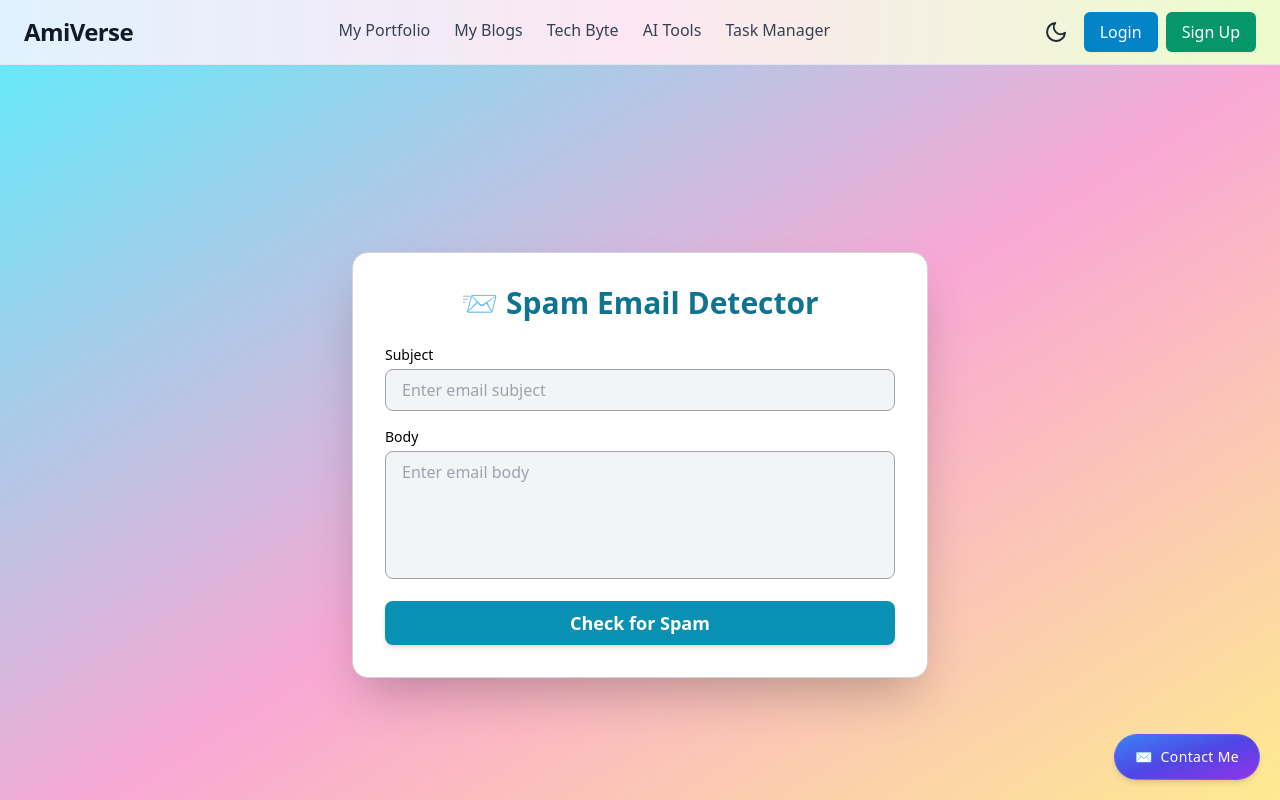
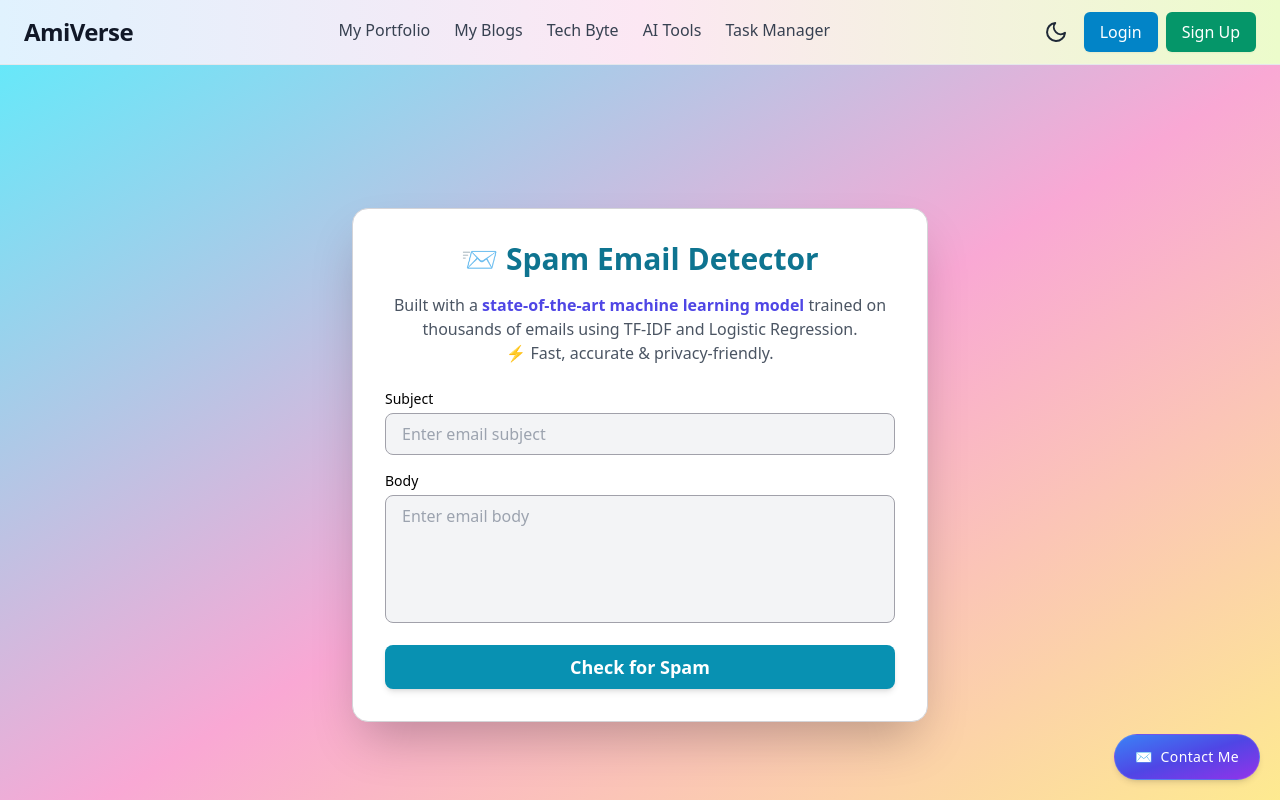
Before and after one commit to amritanshu99/amiwrites-UI, a React (Create React App) app: page /spam-check in a window 1280 px wide. Built offline with nearby package versions, Linux system fonts and the light colour scheme.

Commit message:
Adding spam detector

```diff
--- a/src/components/SpamDectector/SpamDetector.jsx
+++ b/src/components/SpamDectector/SpamDetector.jsx
@@ -31,9 +31,14 @@ const SpamDetector = () => {
 
   return (
     <div className="flex flex-col items-center justify-center min-h-screen px-4 py-10 bg-gradient-to-br from-cyan-300 via-pink-300 to-yellow-200 text-black dark:bg-gradient-to-br dark:from-zinc-950 dark:via-zinc-900 dark:to-zinc-950 dark:text-white transition-colors duration-300">
+      <div className="w-full max-w-xl bg-white dark:bg-zinc-900 p-8 rounded-2xl shadow-2xl border border-zinc-300 dark:border-zinc-700">
+        <h1 className="text-3xl font-bold mb-4 text-center text-cyan-700 dark:text-cyan-400">📨 Spam Email Detector</h1>
 
-      <div className="w-full max-w-xl bg-white dark:bg-zinc-900 p-8 rounded-2xl shadow-2xl border border-zinc-300 dark:border-zinc-700">
-        <h1 className="text-3xl font-bold mb-6 text-center text-cyan-700 dark:text-cyan-400">📨 Spam Email Detector</h1>
+        <p className="text-center text-sm md:text-base text-gray-600 dark:text-gray-400 mb-6">
+          Built with a <span className="font-semibold text-indigo-600 dark:text-indigo-400">state-of-the-art machine learning model</span> trained on thousands of emails using TF-IDF and Logistic Regression.{" "}
+          <br className="hidden sm:block" />
+          ⚡ Fast, accurate & privacy-friendly.
+        </p>
 
         <form onSubmit={handleSubmit} className="space-y-4">
           <div>
```
